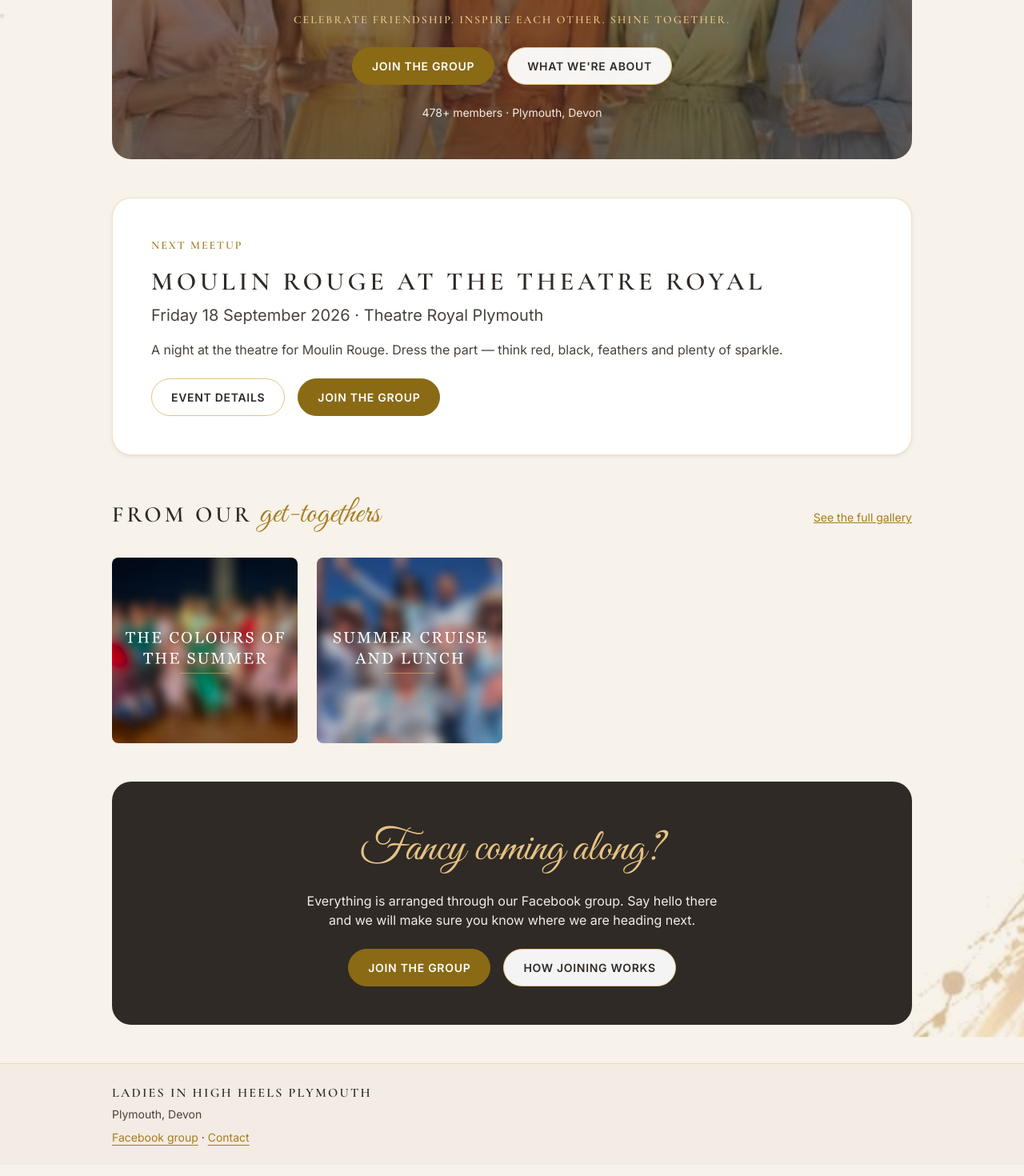
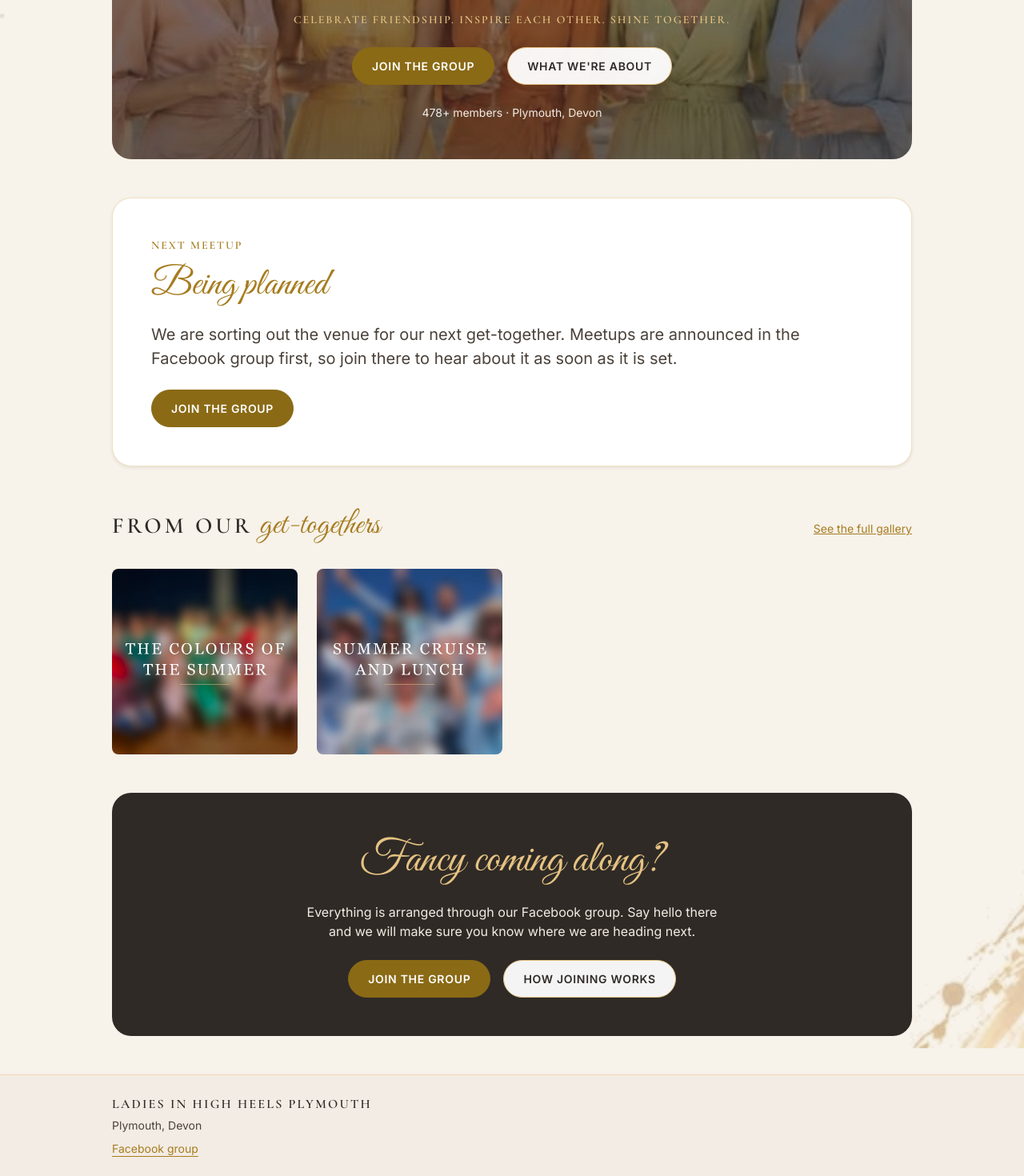
Before and after one commit to ionescuea/lihh-plymouth, a React (Vite) app: page / in a window 1280 px wide. Shown: the part 351-1821 px from the top of the page at 80% size. Built offline with nearby package versions, Linux system fonts and the light colour scheme.

Commit message:
Update event

```diff
--- a/src/components/EventTeaser.jsx
+++ b/src/components/EventTeaser.jsx
@@ -27,10 +27,10 @@ export default function EventTeaser({ event }) {
         ) : (
           <>
             <h2 className="heading-script text-gold display-5 mt-2">Being planned</h2>
-            <p className="text-ink-soft fs-5 mt-3">
-              The next date is not fixed yet. Meetups are announced in the Facebook group first, so
-              join there to hear about it as soon as it is set.
-            </p>
+          <p className="text-ink-soft fs-5 mt-3">
+            We are sorting out the venue for our next get-together. Meetups are announced in the
+            Facebook group first, so join there to hear about it as soon as it is set.
+          </p>
             <div className="mt-4">
               <Button href={site.facebookGroupUrl}>Join the group</Button>
             </div>
--- a/src/components/Layout.jsx
+++ b/src/components/Layout.jsx
@@ -79,10 +79,14 @@ export default function Layout() {
             >
               Facebook group
             </a>
-            <span aria-hidden="true"> · </span>
-            <a className="link-offset-2" href={`mailto:${site.contactEmail}`}>
-              Contact
-            </a>
+            {site.contactEmail && (
+              <>
+                <span aria-hidden="true"> · </span>
+                <a className="link-offset-2" href={`mailto:${site.contactEmail}`}>
+                  Contact
+                </a>
+              </>
+            )}
           </p>
         </div>
       </footer>
--- a/src/data/events.js
+++ b/src/data/events.js
@@ -15,6 +15,9 @@
 
 export const events = [
   {
+    // Off for now while another venue is discussed. Set draft back to false (and
+    // check the date) to put it back on the site.
+    draft: true,
     id: '2026-09-moulin-rouge',
     title: 'Moulin Rouge at the Theatre Royal',
     date: '2026-09-18',
--- a/src/data/site.js
+++ b/src/data/site.js
@@ -6,13 +6,13 @@ export const site = {
   strapline: 'Celebrate friendship. Inspire each other. Shine together.',
   location: 'Plymouth, Devon',
   memberCount: 478,
-  founded: 'August 2024',
+  founded: 'June 2024',
   typicalAttendance: '10–20',
 
   facebookGroupUrl: 'https://www.facebook.com/groups/1010764360646001',
-  // TODO: replace with a real address — the gallery page promises people can
-  // email here to have a photo removed.
-  contactEmail: 'hello@example.com',
+  // Left empty on purpose: an address that nobody reads is worse than none. Fill
+  // this in and the Contact link and the gallery's email route appear by themselves.
+  contactEmail: '',
 
   // Path under /public. Set to '' to fall back to a plain gradient hero.
   coverImage: '/images/hero.jpg',
--- a/src/pages/Events.jsx
+++ b/src/pages/Events.jsx
@@ -29,7 +29,8 @@ export default function Events() {
           <div className="card-body text-center p-5">
             <p className="heading-script text-gold display-6 mb-2">Being planned</p>
             <p className="text-ink-soft mb-4">
-              The next date is not fixed yet. Meetups are announced in the Facebook group first.
+              We are sorting out the venue for our next get-together. As soon as it is settled it
+              will appear here — and in the Facebook group first.
             </p>
             <Button href={site.facebookGroupUrl}>Join the group</Button>
           </div>
--- a/src/pages/Gallery.jsx
+++ b/src/pages/Gallery.jsx
@@ -53,9 +53,14 @@ export default function Gallery() {
             would like a photo of you removed, message an admin in the{' '}
             <a href={site.facebookGroupUrl} target="_blank" rel="noopener">
               Facebook group
-            </a>{' '}
-            or email <a href={`mailto:${site.contactEmail}`}>{site.contactEmail}</a>, and we will
-            take it down — no explanation needed.
+            </a>
+            {site.contactEmail && (
+              <>
+                {' '}
+                or email <a href={`mailto:${site.contactEmail}`}>{site.contactEmail}</a>
+              </>
+            )}
+            , and we will take it down — no explanation needed.
           </p>
         </div>
       </aside>
```
